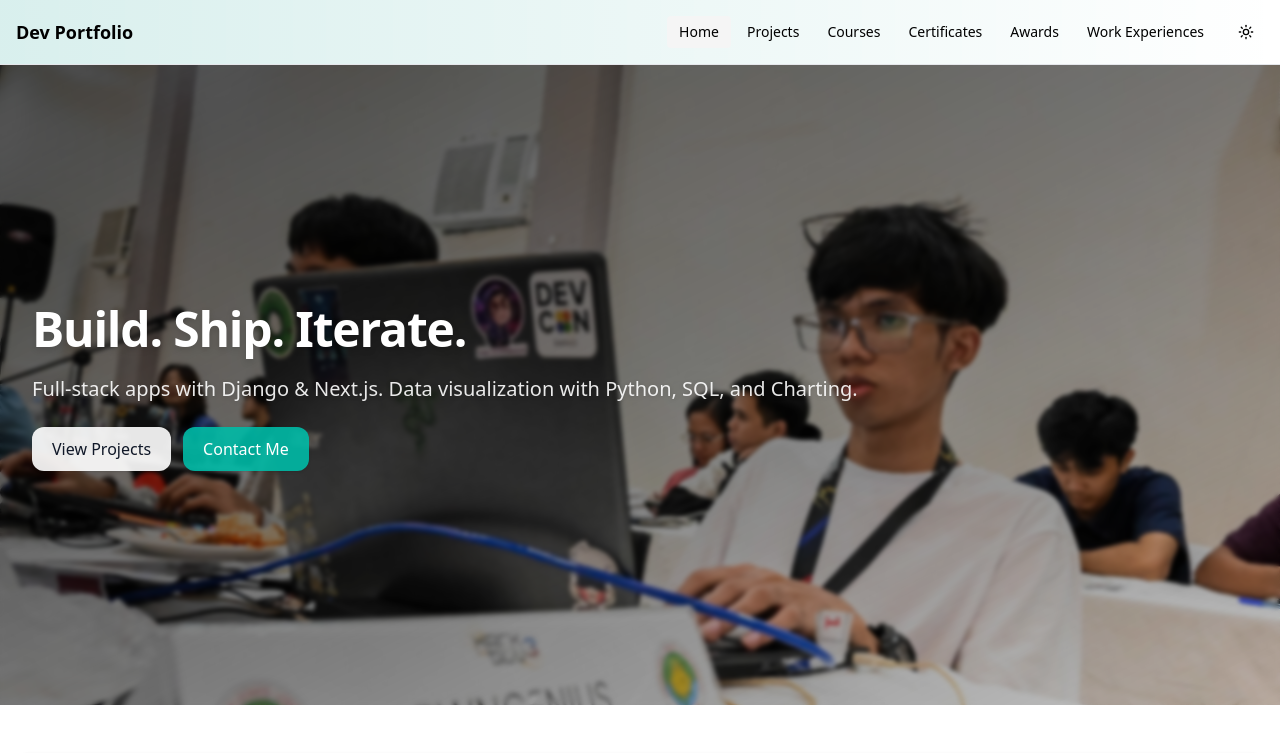
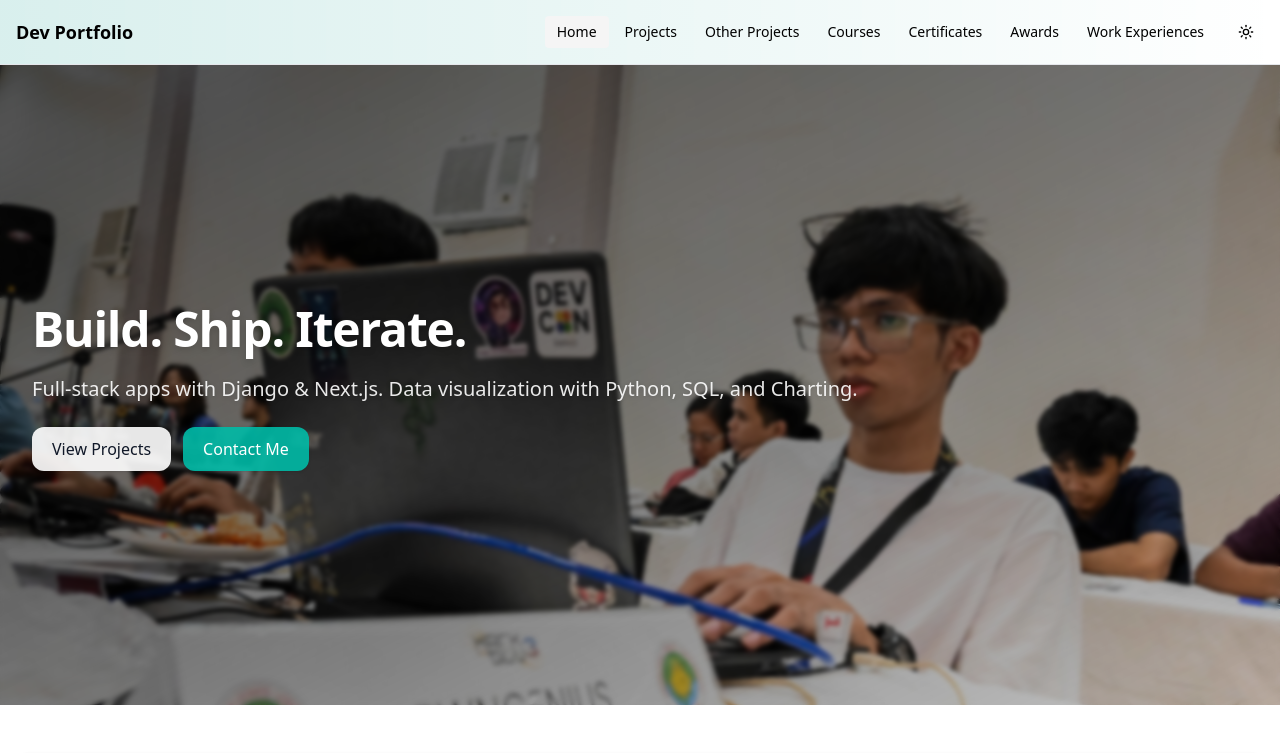
Before and after one commit to Seanneskie/my-portfolio, a Next.js app: page / in a window 1280 px wide. Shown: the top 753 px of the page. Built offline with nearby package versions, Linux system fonts and the light colour scheme; some icons are missing.

Commit message:
Add Other Projects page and navigation link

```diff
--- /dev/null
+++ b/app/other-projects/page.tsx
@@ -0,0 +1,12 @@
+import ProjectsSection from "@/components/projects/projects-section";
+
+export default function OtherProjectsPage() {
+  return (
+    <main className="container mx-auto max-w-5xl px-4 py-12">
+      <section className="space-y-4">
+        <h1 className="text-3xl font-bold tracking-tight">Other Projects</h1>
+        <ProjectsSection />
+      </section>
+    </main>
+  );
+}
--- a/components/layout/header.tsx
+++ b/components/layout/header.tsx
@@ -13,6 +13,7 @@ import { ModeToggle } from "@/components/mode-toggle";
 const NAV_LINKS = [
   { href: "/", label: "Home" },
   { href: "/projects", label: "Projects" },
+  { href: "/other-projects", label: "Other Projects" },
   { href: "/courses", label: "Courses" },
   { href: "/certificates", label: "Certificates" },
   { href: "/awards", label: "Awards" },
```
